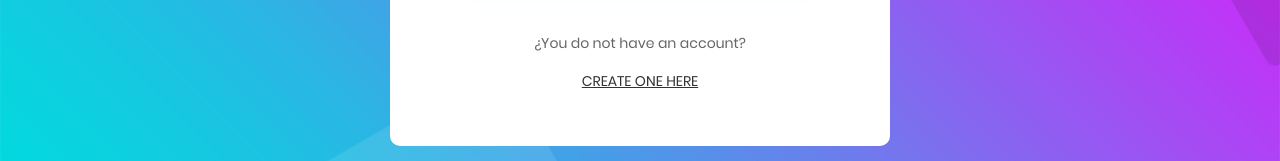
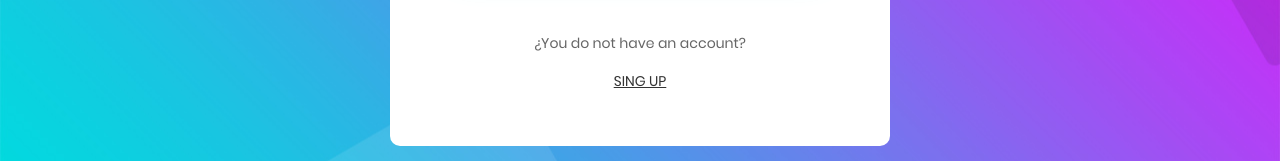
Before and after one commit to AdrianDelMoral/usersApp, an Angular app: page /auth/login in a window 1280 px wide. Shown: the part 563-724 px from the top of the page. Built offline with nearby package versions, Linux system fonts and the light colour scheme.

Commit message:
Update login.component.html

```diff
--- a/src/app/auth/pages/login/login.component.html
+++ b/src/app/auth/pages/login/login.component.html
@@ -51,7 +51,7 @@
 
         <a routerLink="/auth/register"
             class="txt2">
-            Create one Here
+            Sing Up
         </a>
     </div>
 </form>
```
